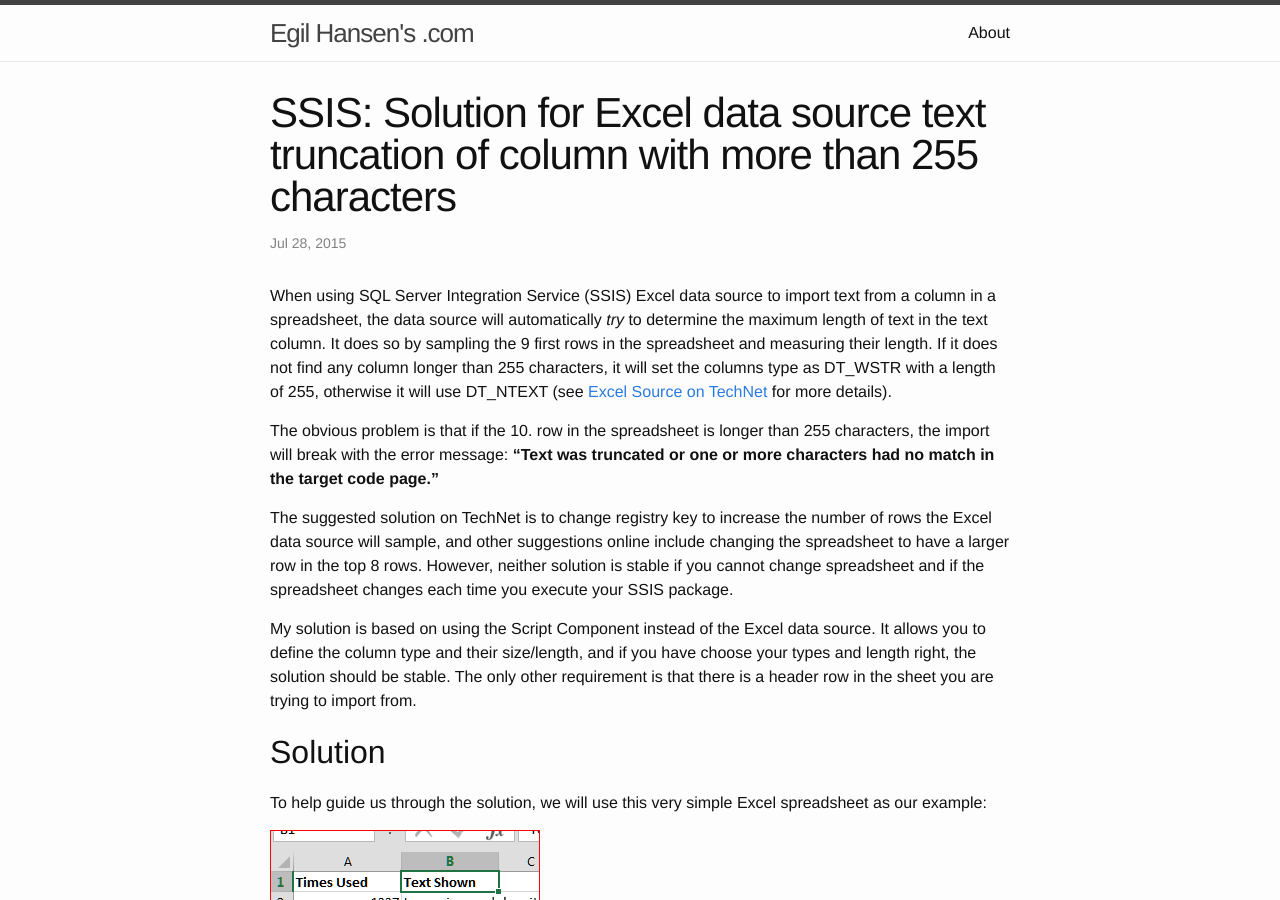
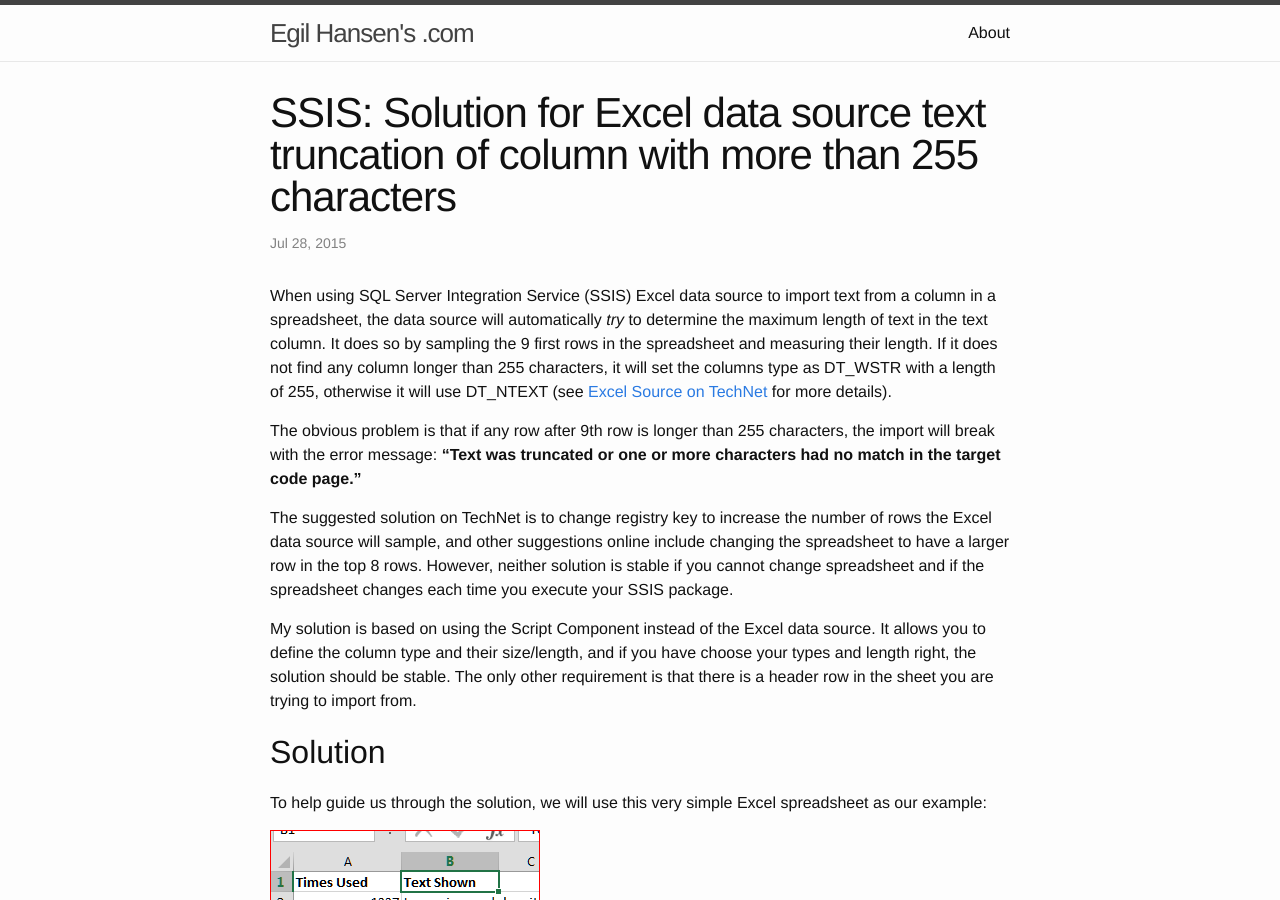
Before and after one commit to egil/egil.github.io, a Jekyll site: the page built from _posts/2015-07-28-ssis-solution-excel-data-source-text-truncation-column-more-than-255-characters.md, in a window 1280 px wide and 900 px high. Built offline with Jekyll 4.4.1, drawn with Linux system fonts in a browser that asks for light colours; comment, search, counter and statistics services are not loaded.

Commit message:
Update 2015-07-28-ssis-solution-excel-data-source-text-truncation-column-more-than-255-characters.md

```diff
--- a/_posts/2015-07-28-ssis-solution-excel-data-source-text-truncation-column-more-than-255-characters.md
+++ b/_posts/2015-07-28-ssis-solution-excel-data-source-text-truncation-column-more-than-255-characters.md
@@ -6,7 +6,7 @@ When using SQL Server Integration Service (SSIS) Excel data source to import tex
 
 <!--break-->
 
-The obvious problem is that if the 10. row in the spreadsheet is longer than 255 characters, the import will break with the error message: **"Text was truncated or one or more characters had no match in the target code page."**
+The obvious problem is that if any row after 9th row is longer than 255 characters, the import will break with the error message: **"Text was truncated or one or more characters had no match in the target code page."**
 
 The suggested solution on TechNet is to change registry key to increase the number of rows the Excel data source will sample, and other suggestions online include changing the spreadsheet to have a larger row in the top 8 rows. However, neither solution is stable if you cannot change spreadsheet and if the spreadsheet changes each time you execute your SSIS package.
 
```
